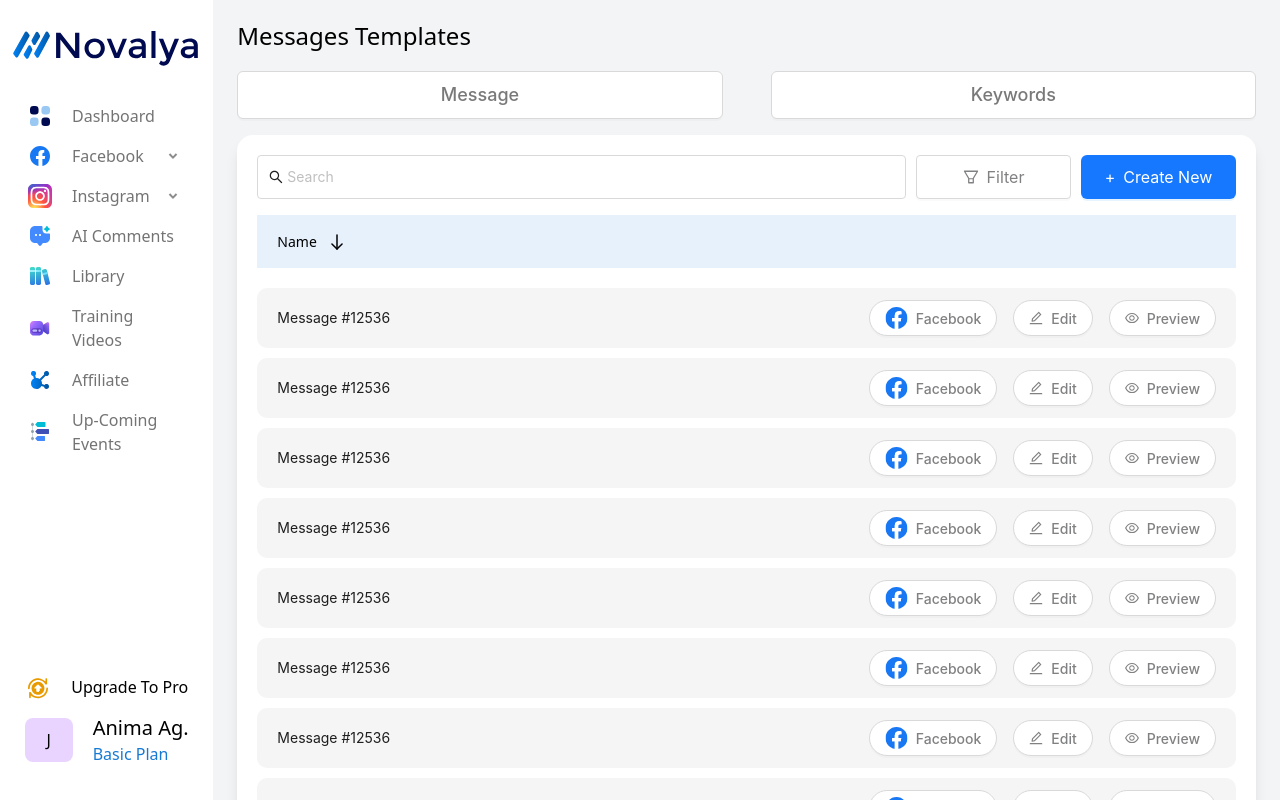
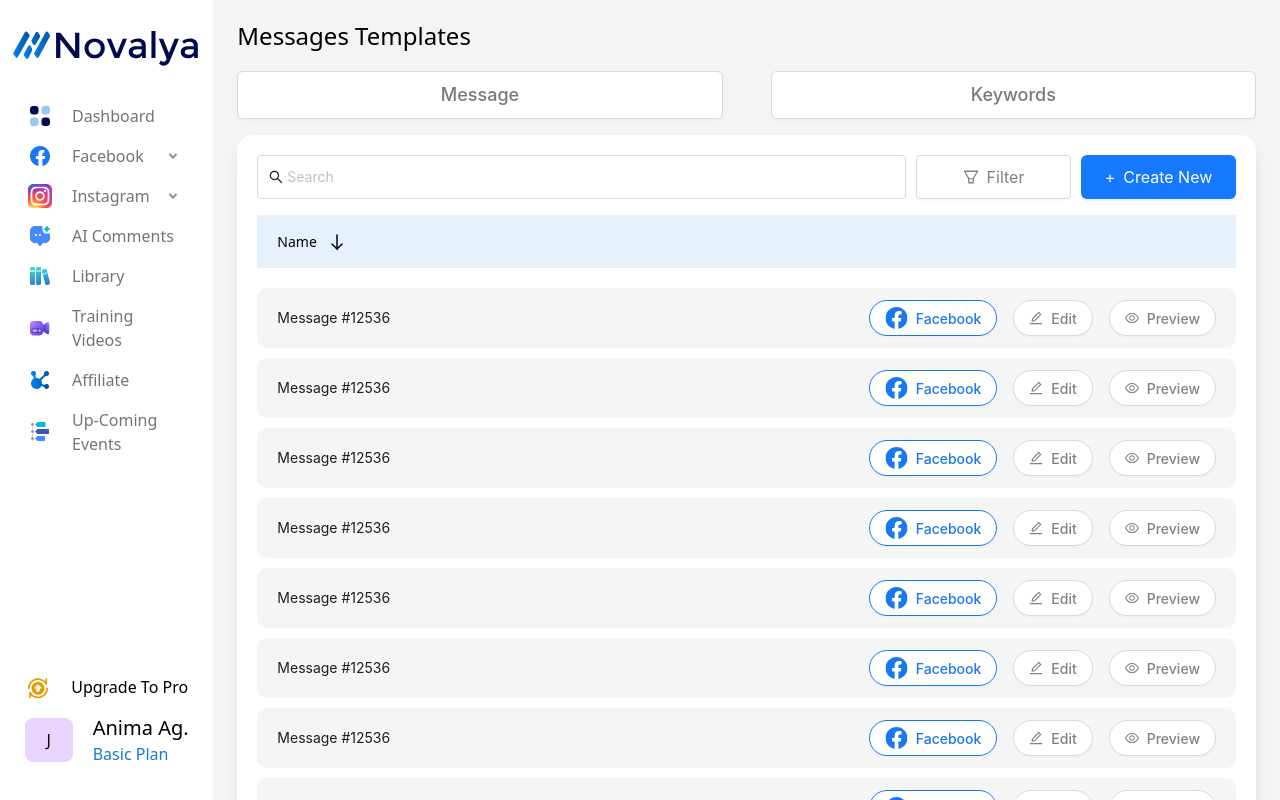
Before and after one commit to sonny-novalya/novalya-app-website-react, a React (Vite) app: page /library/messages in a window 1280 px wide. Shown: the top 800 px of the page. Built offline with nearby package versions, Linux system fonts and the light colour scheme.

Commit message:
Messages Templates design are done

```diff
--- a/src/app/pages/protected/library/message/messageIndex.jsx
+++ b/src/app/pages/protected/library/message/messageIndex.jsx
@@ -13,7 +13,7 @@ const MessageIndex = () => {
         const platformClass =
           platform === 'Facebook' ? 'bg-blue-600' : 'bg-red-500';
         return (
-          <Button className={`${platformClass} !text-[#808183] px-3 py-1 !rounded-[25px] !font-medium text-[14px] leading-[21px] tracking-normal gap-[4px] p-[6px_12px] flex !h-9`}>
+          <Button className={`${platformClass} !text-[#1877F2] !border-[#1877F2] px-3 py-1 !rounded-[25px] !font-medium text-[14px] leading-[21px] tracking-normal gap-[4px] p-[6px_12px] flex !h-9`}>
             <svg width="23" height="22" viewBox="0 0 23 22" fill="none" xmlns="http://www.w3.org/2000/svg">
               <g clip-path="url(#clip0_3567_13827)">
               <path d="M22.5 11C22.5 4.92491 17.5751 0 11.5 0C5.42491 0 0.5 4.92491 0.5 11C0.5 16.4904 4.52256 21.0412 9.78125 21.8664V14.1797H6.98828V11H9.78125V8.57656C9.78125 5.81969 11.4235 4.29688 13.9362 4.29688C15.1396 4.29688 16.3984 4.51172 16.3984 4.51172V7.21875H15.0114C13.6449 7.21875 13.2188 8.0667 13.2188 8.93664V11H16.2695L15.7818 14.1797H13.2188V21.8664C18.4774 21.0412 22.5 16.4905 22.5 11Z" fill="#1877F2"/>
```
